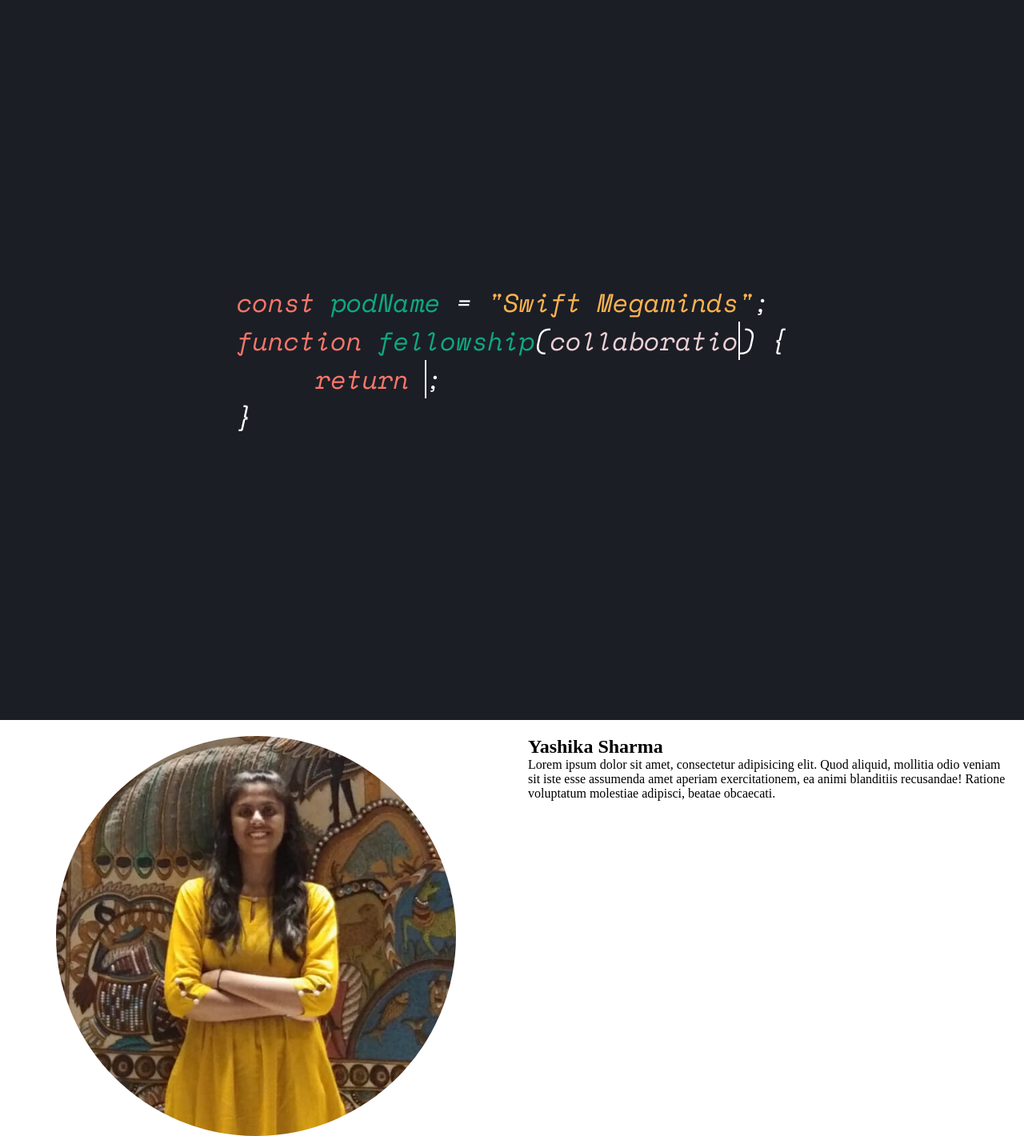
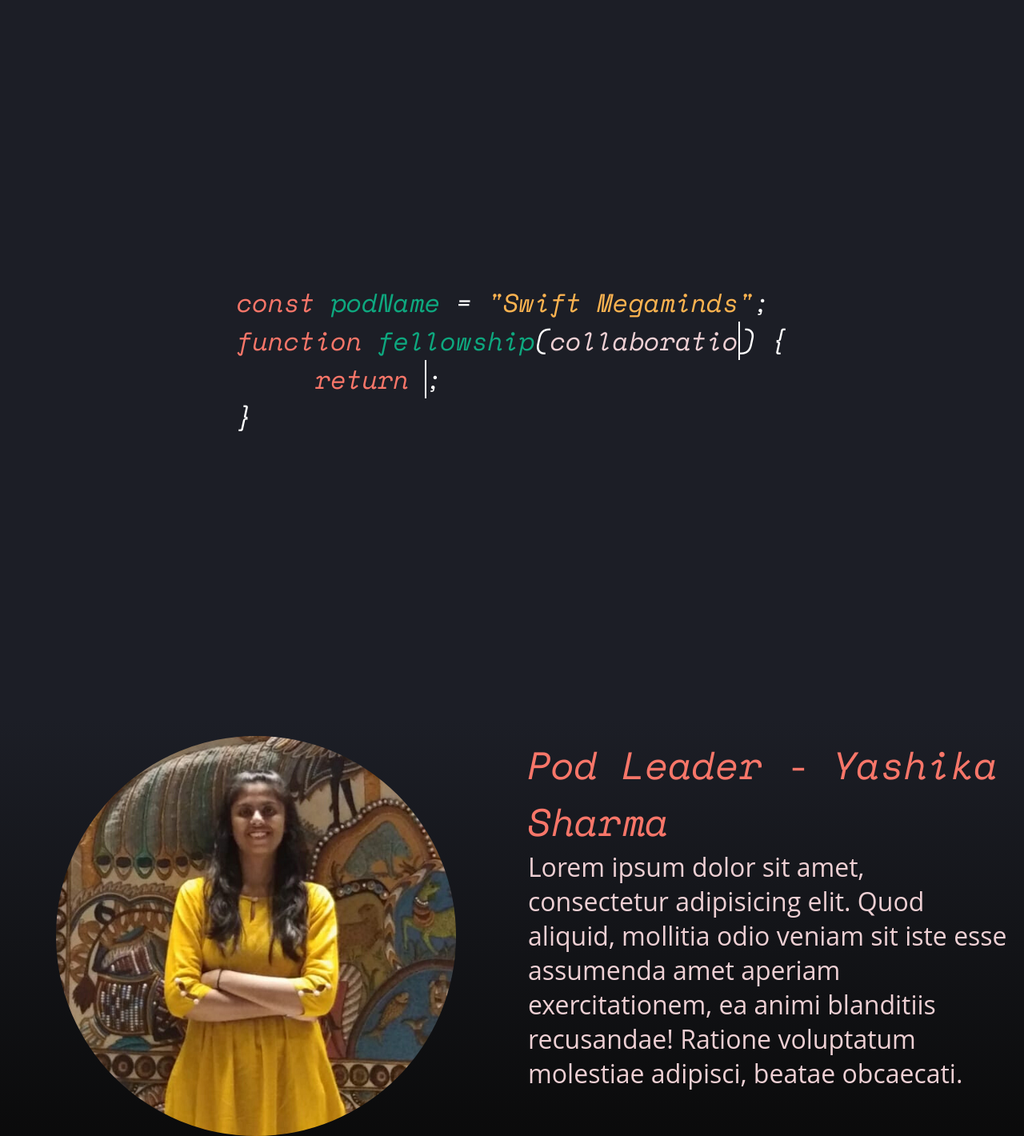
Before and after one commit to Swift-Megaminds/swift-megaminds-portfolio, a Jekyll site: the page built from index.html, in a window 1280 px wide. Shown: the top 1420 px of the page at 80% size. Built offline with Jekyll 4.4.1, drawn with Linux system fonts in a browser that asks for light colours; grey boxes are pictures that could not be loaded.

Commit message:
Lucas Fix & CSS Updates

```diff
--- a/_includes/pod_leader.html
+++ b/_includes/pod_leader.html
@@ -1,11 +1,11 @@
 <div class="leader">
     <div class="leader_row">
         <div class="leader_left">
-            <img class="rounded-circle img-fluid" src="/assets/img/yashika.png">
+            <img class="rounded-circle img-fluid" src="{{ site.baseurl }}/assets/img/yashikaimg.png">
         </div>
         <div class="leader_right">
             <div class="leader_content">
-             <h2>Yashika Sharma</h2>
+             <h2>Pod Leader - Yashika Sharma</h2>
              <p>Lorem ipsum dolor sit amet, consectetur adipisicing elit. Quod aliquid, mollitia odio veniam sit iste esse assumenda amet aperiam exercitationem, ea animi blanditiis recusandae! Ratione voluptatum molestiae adipisci, beatae obcaecati.</p>
             </div>
         </div>
--- a/_sass/pod_leader.scss
+++ b/_sass/pod_leader.scss
@@ -1,9 +1,25 @@
+@import 'variables';
+
 .leader  {
         width: 100%;
         padding-right: 15px;
         padding-left: 15px;
         margin-right: auto;
         margin-left: auto;
+        background: linear-gradient(#1c1e26,#0a0a0a);
+
+        h2 {
+            font-family: $hero_font;
+            font-weight: 400;
+            font-size:3em;
+            color: $var_color;
+        }
+
+        p {
+            font-family: $font_family;
+            font-size:2em;
+            color: $wrap_color;
+        }
 }
 
 .leader_row {
@@ -39,5 +55,5 @@
 }
 
 .leader_content {
-    vertical-align: middle;
+
 }
```
Also changed, not shown: assets/img/yashikaimg.png (renamed from assets/img/yashika.png).
